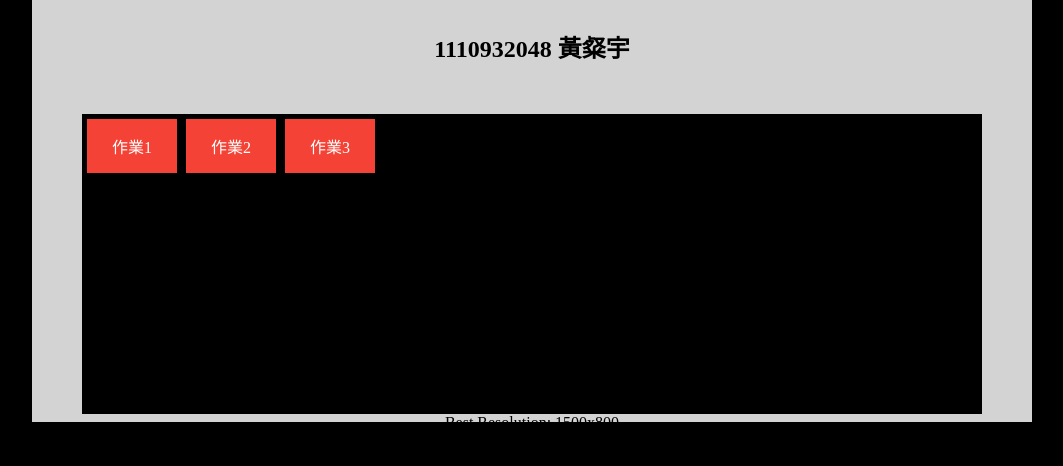
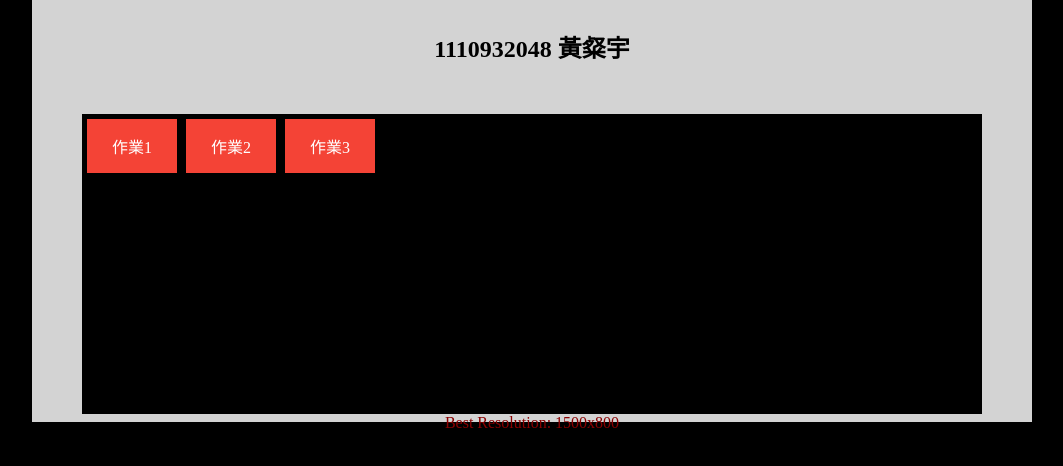
Before and after one commit to winter4t2h0/1110932048, a plain HTML site: page index.htm in a window 1280 px wide. Shown: the part 110-576 px from the top of the page, without its empty margins (108-1171 px from the left). Drawn offline with Linux system fonts and the light colour scheme.

Commit message:
Add files via upload

```diff
--- a/index.htm
+++ b/index.htm
@@ -64,7 +64,7 @@
                 <a href="https://winter4t2h0.github.io/1110932048/1005-99.html">作業2</a>
                 <a href="hw03.html">作業3</a>
             </div>
-            <div style="text-align: center">Best Resolution: 1500x800</div>
+            <div style="text-align: center; color: darkred;">Best Resolution: 1500x800</div>
         </div>
         <div class="casefooter"></div>
     </body>
```
